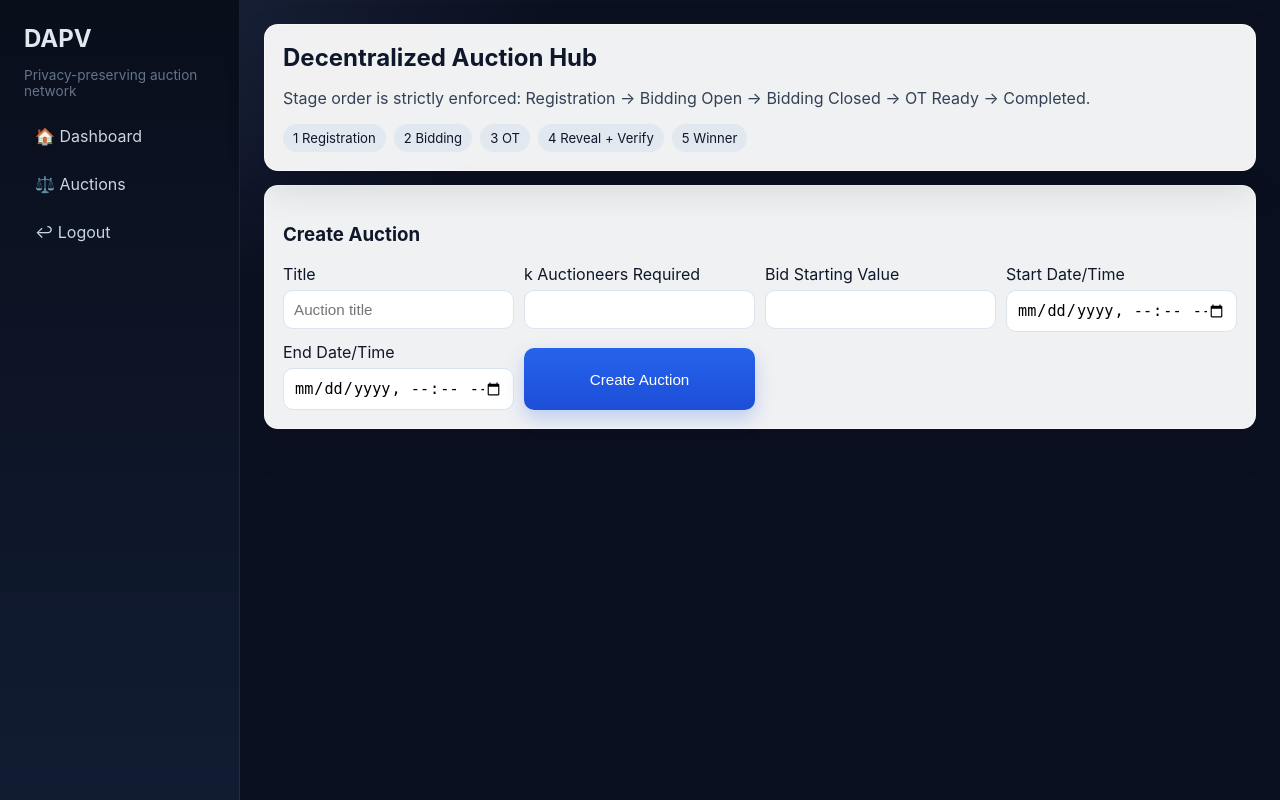
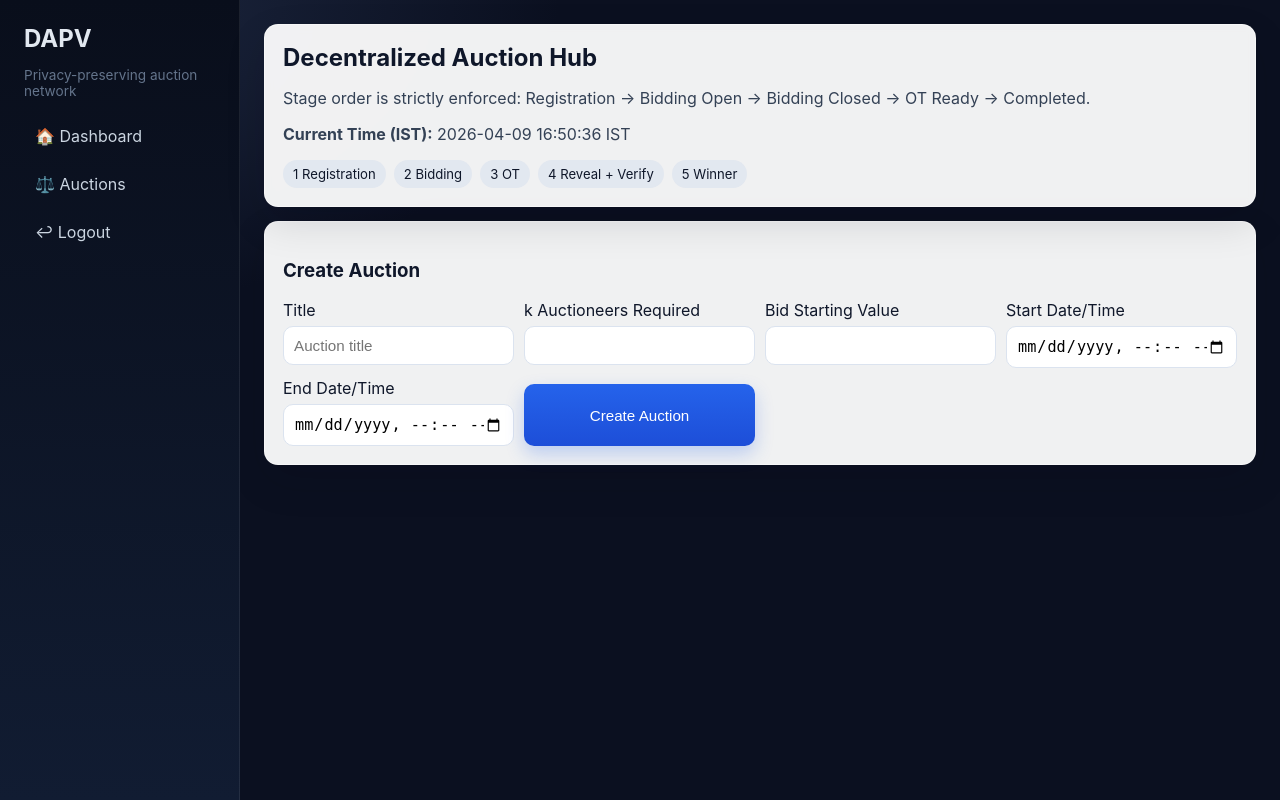
Before and after one commit to Akku1508/research-auction, a Flask app: page /auctions in a window 1280 px wide. Run offline with Flask 3, Linux system fonts and the light colour scheme; the visitor is signed in with stand-in values (Sample User, id 1); data that the repository does not hold is empty.

Commit message:
Switch auction scheduling/display to IST timezone

```diff
--- a/backend/app.py
+++ b/backend/app.py
@@ -3,6 +3,7 @@ import os
 import secrets
 from datetime import datetime, timezone
 from pathlib import Path
+from zoneinfo import ZoneInfo
 
 from bson import ObjectId
 from dotenv import load_dotenv
@@ -37,18 +38,22 @@ STATUS_BIDDING_OPEN = "BIDDING_OPEN"
 STATUS_BIDDING_CLOSED = "BIDDING_CLOSED"
 STATUS_OT_READY = "OT_READY"
 STATUS_COMPLETED = "COMPLETED"
-LOCAL_TZ = datetime.now().astimezone().tzinfo
+IST_TZ = ZoneInfo("Asia/Kolkata")
 
 
 def utcnow():
     return datetime.now(timezone.utc)
 
 
+def now_ist():
+    return datetime.now(IST_TZ)
+
+
 def parse_iso_date(value: str):
     # HTML datetime-local carries user local wall-clock time.
     local_dt = datetime.fromisoformat(value)
     if local_dt.tzinfo is None:
-        local_dt = local_dt.replace(tzinfo=LOCAL_TZ)
+        local_dt = local_dt.replace(tzinfo=IST_TZ)
     return local_dt.astimezone(timezone.utc)
 
 
@@ -87,8 +92,16 @@ ot_tree = NaorPinkasTreeOT()
 zk = ZKProofs()
 
 
+def format_ist(dt: datetime):
+    return ensure_aware(dt).astimezone(IST_TZ).strftime("%Y-%m-%d %H:%M:%S IST")
+
+
 def serialize_auction(a):
     a["_id"] = str(a["_id"])
+    if isinstance(a.get("start_date"), datetime):
+        a["start_date_display"] = format_ist(a["start_date"])
+    if isinstance(a.get("end_date"), datetime):
+        a["end_date_display"] = format_ist(a["end_date"])
     return a
 
 
@@ -197,7 +210,7 @@ def auctions():
         return redirect(url_for("auctions"))
 
     all_auctions = [serialize_auction(a) for a in auctions_col.find().sort("_id", -1)]
-    return render_template("auctions.html", auctions=all_auctions, role=session["role"], now=utcnow())
+    return render_template("auctions.html", auctions=all_auctions, role=session["role"], now=now_ist())
 
 
 @app.route("/auction/<auction_id>/join_auctioneer", methods=["POST"])
--- a/frontend/templates/auctions.html
+++ b/frontend/templates/auctions.html
@@ -3,6 +3,7 @@
 <section class="hero card glass">
   <h1>Decentralized Auction Hub</h1>
   <p>Stage order is strictly enforced: Registration → Bidding Open → Bidding Closed → OT Ready → Completed.</p>
+  <p><strong>Current Time (IST):</strong> {{ now.strftime("%Y-%m-%d %H:%M:%S %Z") }}</p>
   <div class="stage-strip">
     <span>1 Registration</span><span>2 Bidding</span><span>3 OT</span><span>4 Reveal + Verify</span><span>5 Winner</span>
   </div>
@@ -31,7 +32,7 @@
     </div>
     <p><strong>k required:</strong> {{ a.required_auctioneers }} | <strong>joined:</strong> {{ a.auctioneers|length }}</p>
     <p><strong>Bid start value:</strong> {{ a.bid_start_value }}</p>
-    <p><strong>Window:</strong> {{ a.start_date }} → {{ a.end_date }}</p>
+    <p><strong>Window:</strong> {{ a.start_date_display or a.start_date }} → {{ a.end_date_display or a.end_date }}</p>
 
     {% if role == 'auctioneer' %}
       {% if session['user_id'] not in a.auctioneers %}
```
